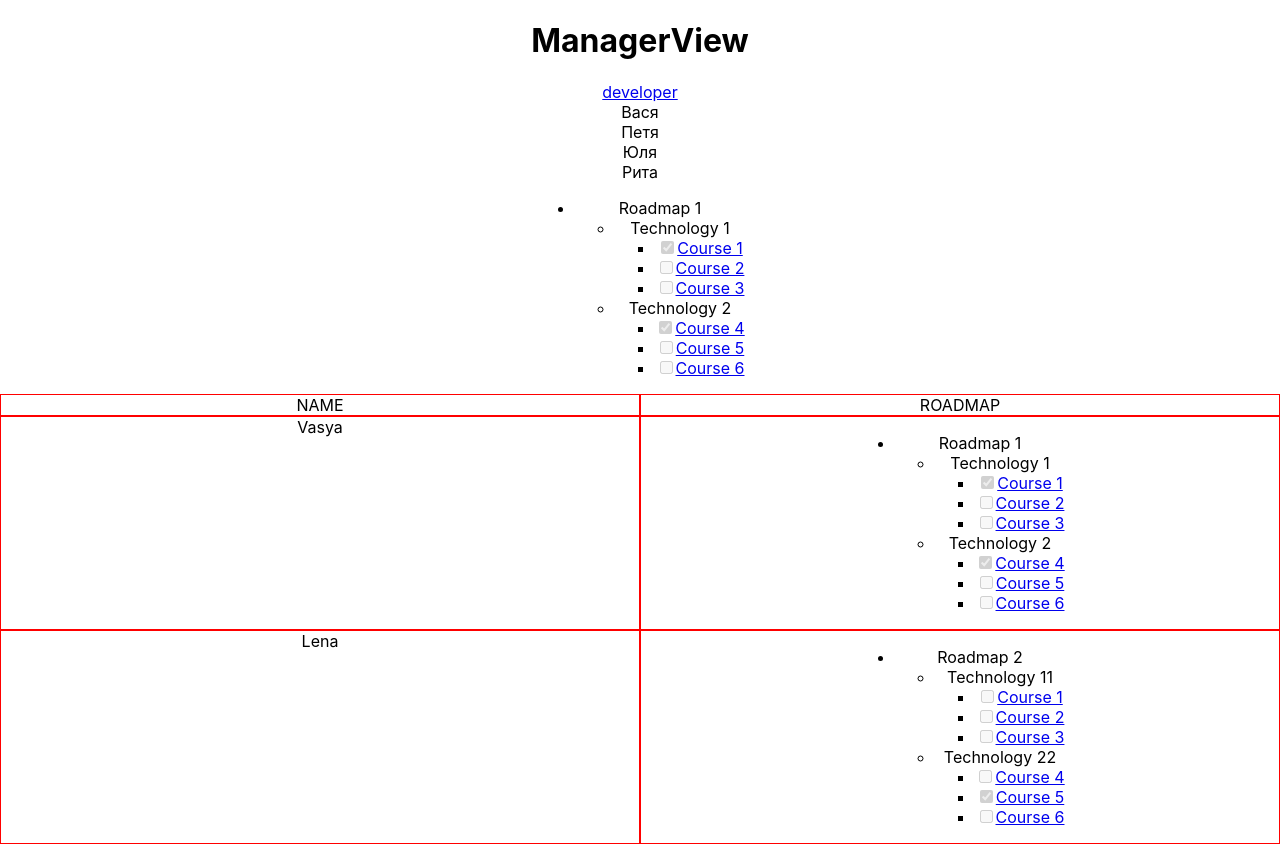
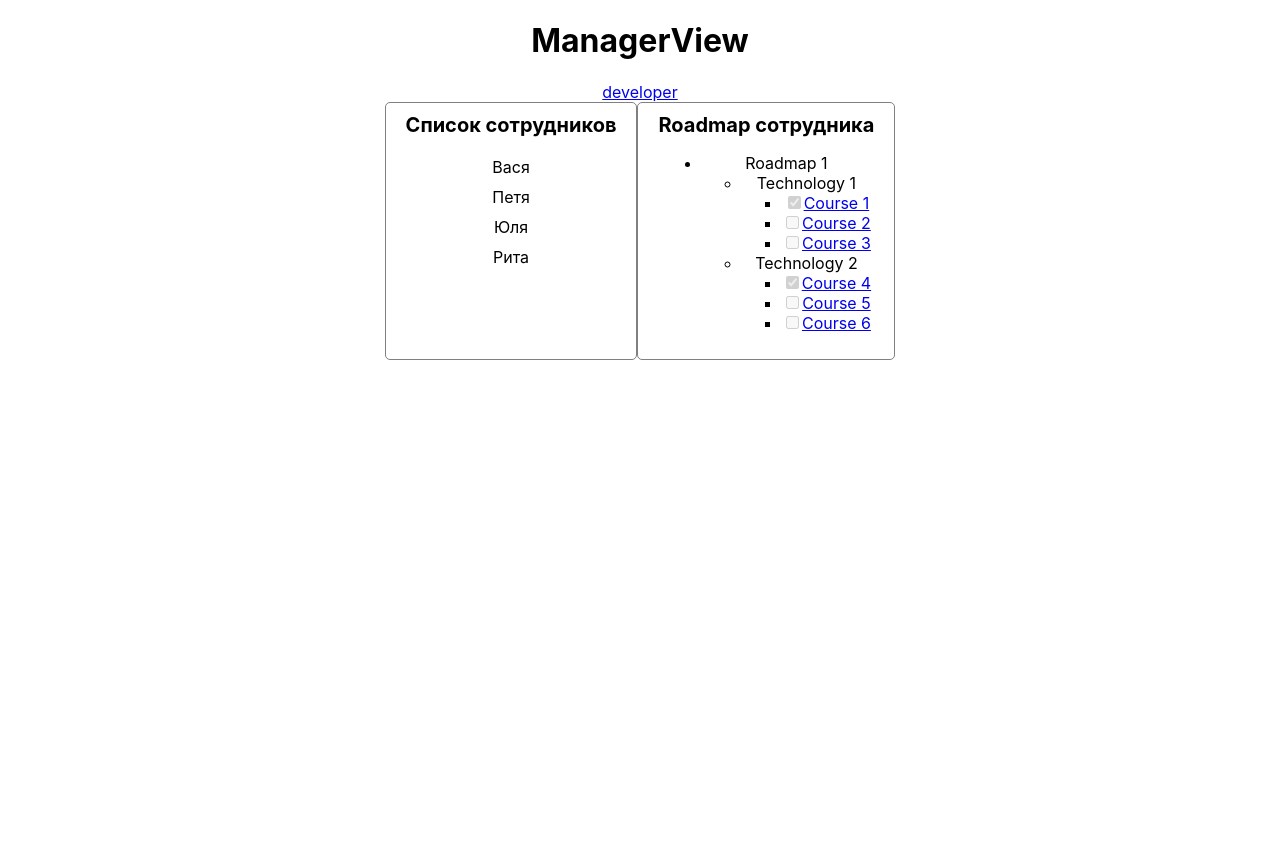
Before and after one commit to YuLogun/roadmap, a React (Create React App) app: page / in a window 1280 px wide. After the commit the page ends 800 px from the top, so only its background shows below. Built offline with nearby package versions, Linux system fonts and the light colour scheme.

Commit message:
Added the ability to change roadmap

```diff
--- a/src/components/ManagerView/ManagerView.js
+++ b/src/components/ManagerView/ManagerView.js
@@ -9,6 +9,9 @@ import Row from "../Row/Row";
 import { coursesTestData } from "../DeveloperView/coursesTestData";
 import UserList from "../UserList/UserList";
 
+//styles
+import './ManagerView.scss';
+
 const ManagerView = () => {
   const vasyaData = coursesTestData.filter((it) => it.employee_id === 0)[0]
     .roadmap;
@@ -19,14 +22,13 @@ const ManagerView = () => {
 
   const userRoadmapInit = (userId) => {
     let userRoadmap = getUserRoadmap(userId);
-    debugger;
+    setRoadmap(prevState => userRoadmap)
+    // debugger;
   }
 
   const getUserRoadmap = (userId) => {
-
-    let tr = coursesTestData.filter(roadmap => roadmap.employee_id === userId)[0];
-    debugger;
-    return tr.roadmap
+    const result = coursesTestData.filter(roadmap => roadmap.employee_id === userId)[0];
+    return result.roadmap;
   }
 
   const[currentRoadmap, setRoadmap] = useState(getUserRoadmap(0));
@@ -54,12 +56,11 @@ const ManagerView = () => {
     ]
   }
 
-
-  debugger;
   return (
     <div>
       <h1>ManagerView</h1>
       <Link to="/roadmap">developer</Link>
+      <div className="adminPanelContainer">
         <UserList
           usersData={getUsersData()}
           currentUserId={userId => userRoadmapInit(userId)}
@@ -70,7 +71,9 @@ const ManagerView = () => {
           handleState={() => {}}
           managerView
         />
-      <div>
+      </div>
+
+      {/* <div>
         <Row>
           <div>NAME</div>
           <div>ROADMAP</div>
@@ -93,7 +96,7 @@ const ManagerView = () => {
             managerView
           />
         </Row>
-      </div>
+      </div> */}
     </div>
   );
 };
--- /dev/null
+++ b/src/components/ManagerView/ManagerView.scss
@@ -0,0 +1,5 @@
+.adminPanelContainer {
+    display: flex;
+    justify-content: center;
+    align-items: stretch;
+}
--- a/src/components/Roadmap/Roadmap.js
+++ b/src/components/Roadmap/Roadmap.js
@@ -2,6 +2,9 @@ import React from "react";
 
 //components
 import Technology from "../Technology/Technology";
+
+//styles
+import "./Roadmap.scss";
 
 const Roadmap = ({
   roadmapTitle,
@@ -9,9 +12,11 @@ const Roadmap = ({
   handleState,
   managerView,
 }) => {
-  debugger;
   return (
-    <div>
+    <div className="container">
+      <div className="roadmapHeader">
+          <span>Roadmap сотрудника</span>
+      </div>
       <ul className="list">
         <li>
           {roadmapTitle}
--- /dev/null
+++ b/src/components/Roadmap/Roadmap.scss
@@ -0,0 +1,5 @@
+.roadmapHeader {
+    font-size: 20px;
+    font-weight: bold;
+    margin-bottom: 15px;
+}
--- a/src/components/UserList/UserList.js
+++ b/src/components/UserList/UserList.js
@@ -19,10 +19,13 @@ const UserList = ({
 
   return (
     <div className="container">
+        <div className="userListHeader">
+            <span>Список сотрудников</span>
+        </div>
         {
             userList.map((userData, index) => (
-                <div key={index} className="userItem">
-                    <span className="userItemName" onClick={(e) => clickOnUserHandler(userData.id, e)}>{userData.name}</span>
+                <div key={index} className="userItem" onClick={(e) => clickOnUserHandler(userData.id, e)}>
+                    <span className="userItemName">{userData.name}</span>
                 </div>
             ))
         }
--- a/src/components/UserList/UserList.scss
+++ b/src/components/UserList/UserList.scss
@@ -0,0 +1,19 @@
+.container {
+    border: 1px solid gray;
+    border-radius: 5px;
+    padding: 10px 20px;
+}
+
+.userListHeader {
+    font-size: 20px;
+    font-weight: bold;
+    margin-bottom: 15px;
+}
+
+.userItem {
+    padding: 5px 10px;
+    cursor: pointer;
+}
+.userItem:hover {
+    background: #e2e2e2;
+}
```
Lines whose indentation alone changed are shown as unchanged.
